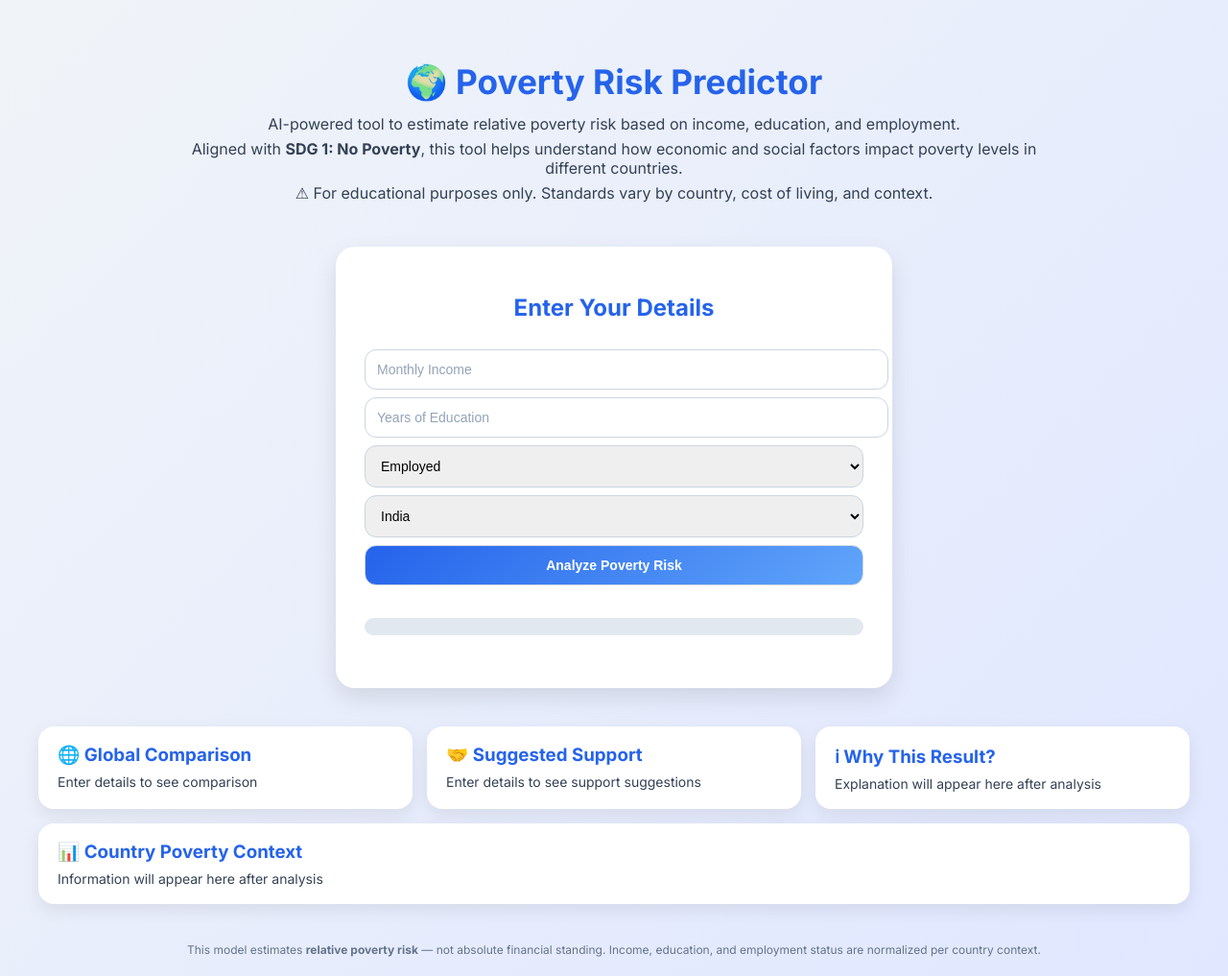
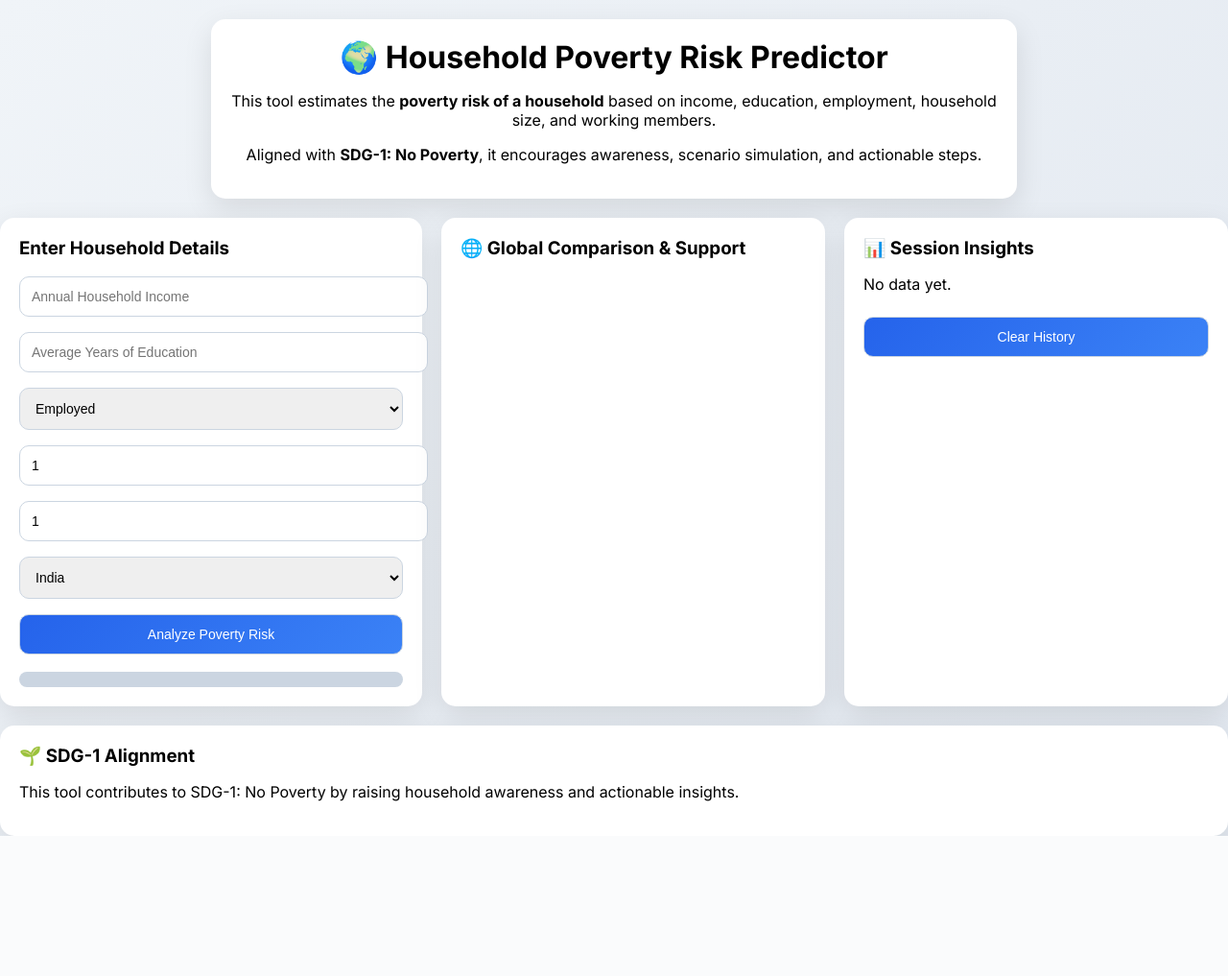
Before and after one commit to Github-of-dp/SDG_Poverty_App, a Flask app: page / in a window 1280 px wide. Shown: the whole page at 96% size. After the commit the page ends 871 px from the top, so only its background shows below. Run offline with Flask 3, Linux system fonts and the light colour scheme.

Commit message:
Update index.html

```diff
--- a/templates/index.html
+++ b/templates/index.html
@@ -1,135 +1,79 @@
 <!DOCTYPE html>
 <html>
 <head>
-    <title>Poverty Risk Predictor</title>
-
-    <!-- Google Font -->
+    <title>Household Poverty Risk Predictor</title>
     <link href="https://fonts.googleapis.com/css2?family=Inter:wght@400;500;600;700&display=swap" rel="stylesheet">
-
     <style>
         body {
             font-family: 'Inter', sans-serif;
-            background: linear-gradient(135deg, #f0f4f8, #e0e7ff);
+            background: linear-gradient(135deg, #f0f4f8, #e2e8f0);
             min-height: 100vh;
             margin: 0;
             display: flex;
             flex-direction: column;
             align-items: center;
-            justify-content: flex-start;
-            color: #1f2937;
         }
 
-        /* Intro / Info Section */
         .intro {
+            max-width: 800px;
+            padding: 20px;
             text-align: center;
-            padding: 40px 20px 20px 20px;
-            max-width: 900px;
-        }
-        .intro h1 {
-            font-size: 2.2rem;
-            margin-bottom: 12px;
-            color: #2563eb;
-        }
-        .intro p {
-            font-size: 1rem;
-            margin: 6px 0;
-            color: #334155;
+            margin-top: 20px;
+            background: white;
+            border-radius: 15px;
+            box-shadow: 0 10px 30px rgba(0,0,0,0.1);
         }
 
-        /* Central Box */
-        .central-box {
+        .container {
             display: flex;
-            flex-direction: column;
-            align-items: center;
+            flex-wrap: wrap;
+            justify-content: center;
             margin-top: 20px;
             gap: 20px;
         }
 
-        /* Input Card */
-        .input-card {
-            background: #ffffff;
-            padding: 30px;
-            border-radius: 20px;
-            box-shadow: 0 10px 25px rgba(0,0,0,0.1);
-            width: 100%;
-            max-width: 520px;
-            display: flex;
-            flex-direction: column;
-            gap: 15px;
-            position: relative;
+        .box, .card {
+            background: white;
+            padding: 20px;
+            border-radius: 15px;
+            box-shadow: 0 10px 30px rgba(0,0,0,0.1);
         }
 
-        .input-card h2 {
-            text-align: center;
-            color: #2563eb;
-            margin-bottom: 10px;
+        .box {
+            max-width: 400px;
+            flex: 1 1 400px;
+        }
+
+        .card {
+            flex: 1 1 300px;
+            min-width: 280px;
         }
 
         input, select, button {
             width: 100%;
             padding: 12px;
-            margin: 4px 0;
-            border-radius: 12px;
+            margin: 8px 0;
+            border-radius: 10px;
             border: 1px solid #cbd5e1;
             font-size: 14px;
         }
 
-        input::placeholder {
-            color: #94a3b8;
-        }
-
         button {
-            background: linear-gradient(135deg, #2563eb, #60a5fa);
+            background: linear-gradient(135deg, #2563eb, #3b82f6);
             color: white;
-            font-weight: 600;
             cursor: pointer;
-            transition: transform 0.2s ease, box-shadow 0.2s ease;
+            transition: 0.3s;
         }
 
         button:hover {
             transform: translateY(-2px);
-            box-shadow: 0 8px 20px rgba(37,99,235,0.3);
         }
 
-        /* Cards Around Input */
-        .cards-container {
-            display: flex;
-            flex-wrap: wrap;
-            gap: 15px;
-            justify-content: center;
-            width: 100%;
-            max-width: 1200px;
-            margin-top: 20px;
-        }
-
-        .card {
-            background: #ffffff;
-            padding: 18px 20px;
-            border-radius: 16px;
-            box-shadow: 0 6px 18px rgba(0,0,0,0.08);
-            flex: 1 1 250px;
-            min-width: 250px;
-            transition: transform 0.2s ease;
-        }
-
-        .card h3 {
-            margin: 0 0 8px 0;
-            color: #2563eb;
-        }
-
-        .card p {
-            margin: 0;
-            font-size: 14px;
-            color: #334155;
-        }
-
-        /* Risk Bar */
-        .risk-bar {
-            margin-top: 15px;
-            width: 100%;
-            height: 18px;
+        .bar {
+            height: 16px;
+            background: #cbd5e1;
             border-radius: 999px;
-            background: #e2e8f0;
+            margin-top: 10px;
             overflow: hidden;
         }
 
@@ -140,41 +84,30 @@
             transition: width 0.6s ease, background 0.4s ease;
         }
 
-        footer {
-            margin-top: 40px;
-            font-size: 12px;
-            color: #64748b;
-            text-align: center;
-            padding-bottom: 20px;
-        }
+        h1,h3 { margin: 0 0 10px 0; }
     </style>
 </head>
-
 <body>
 
-<!-- Intro / Purpose Section -->
 <div class="intro">
-    <h1>🌍 Poverty Risk Predictor</h1>
-    <p>AI-powered tool to estimate relative poverty risk based on income, education, and employment.</p>
-    <p>Aligned with <b>SDG 1: No Poverty</b>, this tool helps understand how economic and social factors impact poverty levels in different countries.</p>
-    <p>⚠ For educational purposes only. Standards vary by country, cost of living, and context.</p>
+    <h1>🌍 Household Poverty Risk Predictor</h1>
+    <p>This tool estimates the <b>poverty risk of a household</b> based on income, education, employment, household size, and working members.</p>
+    <p>Aligned with <b>SDG-1: No Poverty</b>, it encourages awareness, scenario simulation, and actionable steps.</p>
 </div>
 
-<!-- Central Input + Cards -->
-<div class="central-box">
-
-    <!-- Input Card -->
-    <div class="input-card">
-        <h2>Enter Your Details</h2>
+<div class="container">
+    <!-- INPUT BOX -->
+    <div class="box">
+        <h3>Enter Household Details</h3>
         <form id="form">
-            <input type="number" name="income" placeholder="Monthly Income" required>
-            <input type="number" name="education" placeholder="Years of Education" required>
-
+            <input type="number" name="income" placeholder="Annual Household Income" required>
+            <input type="number" name="education" placeholder="Average Years of Education" required>
             <select name="employment">
                 <option value="1">Employed</option>
                 <option value="0">Unemployed</option>
             </select>
-
+            <input type="number" name="household_size" placeholder="Household Size" value="1" required>
+            <input type="number" name="working_members" placeholder="Working Members" value="1" required>
             <select name="country">
                 <option>India</option>
                 <option>USA</option>
@@ -183,75 +116,72 @@
                 <option>Nigeria</option>
                 <option>Brazil</option>
             </select>
-
             <button type="submit">Analyze Poverty Risk</button>
         </form>
-
-        <div class="risk-bar">
-            <div id="fill" class="fill"></div>
+        <div class="result" id="result"></div>
+        <div class="bar">
+            <div class="fill" id="fill"></div>
         </div>
-
-        <div id="result" style="margin-top: 10px; font-weight: 600; color:#1f2937;"></div>
     </div>
 
-    <!-- Cards Around Input -->
-    <div class="cards-container">
-        <div class="card">
-            <h3>🌐 Global Comparison</h3>
-            <p id="comparison">Enter details to see comparison</p>
-        </div>
+    <!-- COUNTRY HELP / GLOBAL CARD -->
+    <div class="card">
+        <h3>🌐 Global Comparison & Support</h3>
+        <p id="comparison"></p>
+        <p id="help"></p>
+    </div>
 
-        <div class="card">
-            <h3>🤝 Suggested Support</h3>
-            <p id="help">Enter details to see support suggestions</p>
-        </div>
+    <!-- SESSION INSIGHTS CARD -->
+    <div class="card">
+        <h3>📊 Session Insights</h3>
+        <p id="session-insights">No data yet.</p>
+        <button id="clear-history">Clear History</button>
+    </div>
 
-        <div class="card">
-            <h3>ℹ Why This Result?</h3>
-            <p id="why">Explanation will appear here after analysis</p>
-        </div>
-
-        <div class="card">
-            <h3>📊 Country Poverty Context</h3>
-            <p id="context">Information will appear here after analysis</p>
-        </div>
+    <!-- SDG ALIGNMENT CARD -->
+    <div class="card">
+        <h3>🌱 SDG-1 Alignment</h3>
+        <p id="sdg-text">This tool contributes to SDG-1: No Poverty by raising household awareness and actionable insights.</p>
+        <p id="sdg-stats"></p>
     </div>
 </div>
 
-<footer>
-    This model estimates <b>relative poverty risk</b> — not absolute financial standing.
-    Income, education, and employment status are normalized per country context.
-</footer>
+<script>
+const sessionHistory = [];
 
-<script>
 document.getElementById("form").onsubmit = async (e) => {
     e.preventDefault();
-
     const res = await fetch("/predict", {
         method: "POST",
         body: new FormData(e.target)
     });
-
     const data = await res.json();
 
-    document.getElementById("result").innerText =
-        `Poverty Risk: ${data.risk}% (${data.level})`;
-
+    // Update risk bar
+    document.getElementById("result").innerText = `Poverty Risk: ${data.risk}% (${data.level})`;
     const fill = document.getElementById("fill");
     fill.style.width = data.risk + "%";
     fill.style.background = data.color;
 
-    document.getElementById("comparison").innerText =
-        data.comparison;
+    // Update global comparison/help
+    document.getElementById("comparison").innerText = "🌐 Global comparison: " + data.comparison;
+    document.getElementById("help").innerText = "🤝 Suggested support: " + data.help;
 
-    document.getElementById("help").innerText =
-        data.help;
+    // Update session insights
+    const s = data.session_insights;
+    document.getElementById("session-insights").innerText =
+        `Total Entries: ${s.total_entries}\nHighest Risk: ${s.highest_risk}%\nLowest Risk: ${s.lowest_risk}%\nAverage Risk: ${s.average_risk}%`;
 
-    document.getElementById("why").innerText =
-        `This estimate is based on your income, education, and employment status relative to the average in ${data.country || 'your country'}.`;
+    // Update SDG stats
+    document.getElementById("sdg-stats").innerText =
+        `Highest risk this session: ${s.highest_risk}% | Average household risk: ${s.average_risk}%`;
+};
 
-    document.getElementById("context").innerText =
-        `In ${data.country || 'your country'}, the local poverty line is considered a monthly income of ${data.poverty_line || 'N/A'}.`;
+// Clear history
+document.getElementById("clear-history").onclick = async () => {
+    await fetch("/clear_history", {method: "POST"});
+    document.getElementById("session-insights").innerText = "No data yet.";
+    document.getElementById("sdg-stats").innerText = "";
 };
 </script>
 
```
